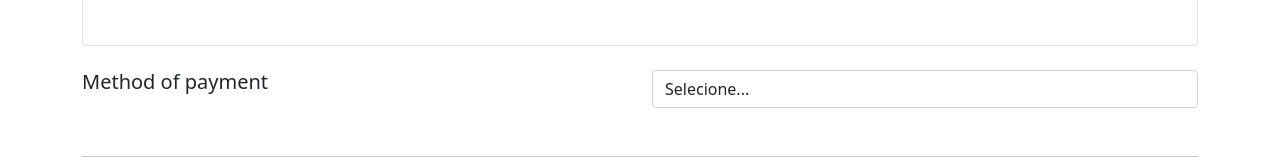
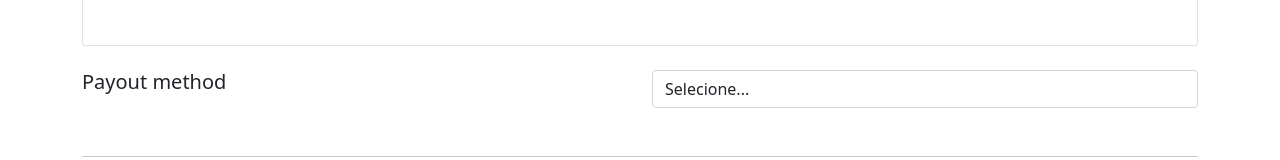
Before and after one commit to lumier189/pizzeria-react, a React (Create React App) app: page /cart in a window 1280 px wide. Shown: the part 552-712 px from the top of the page. Built offline with nearby package versions, Linux system fonts and the light colour scheme.

Commit message:
fix: language fix

```diff
--- a/src/pages/cart/components/metodoP.jsx
+++ b/src/pages/cart/components/metodoP.jsx
@@ -6,7 +6,7 @@ export default function MetodoP({ handleChange, value }) {
 
     <div className="row ">
       <div className="col">
-        <h5>Method of payment</h5>
+        <h5>Payout method</h5>
       </div>
       <div className="form-group col">
         <select className="form-control" required value={value} onChange={(e) => handleChange(e.target.value)}>
```
